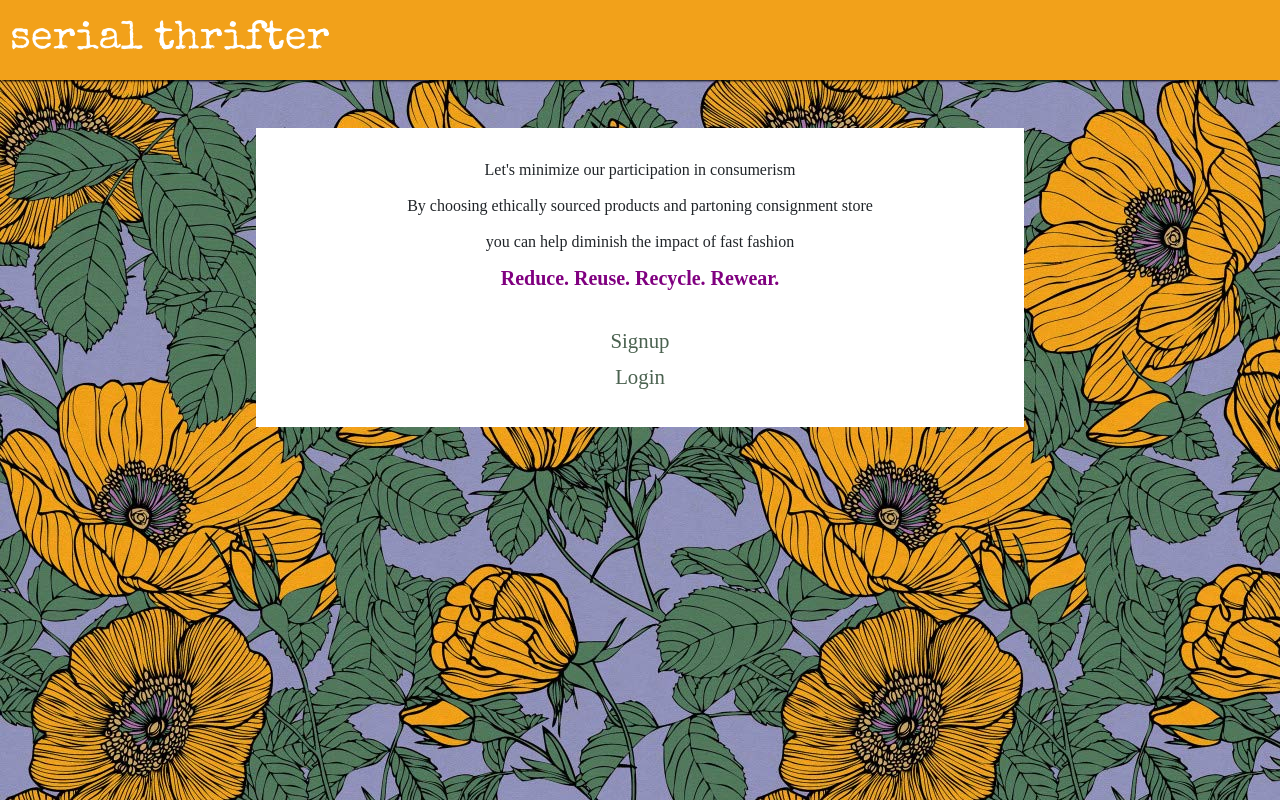
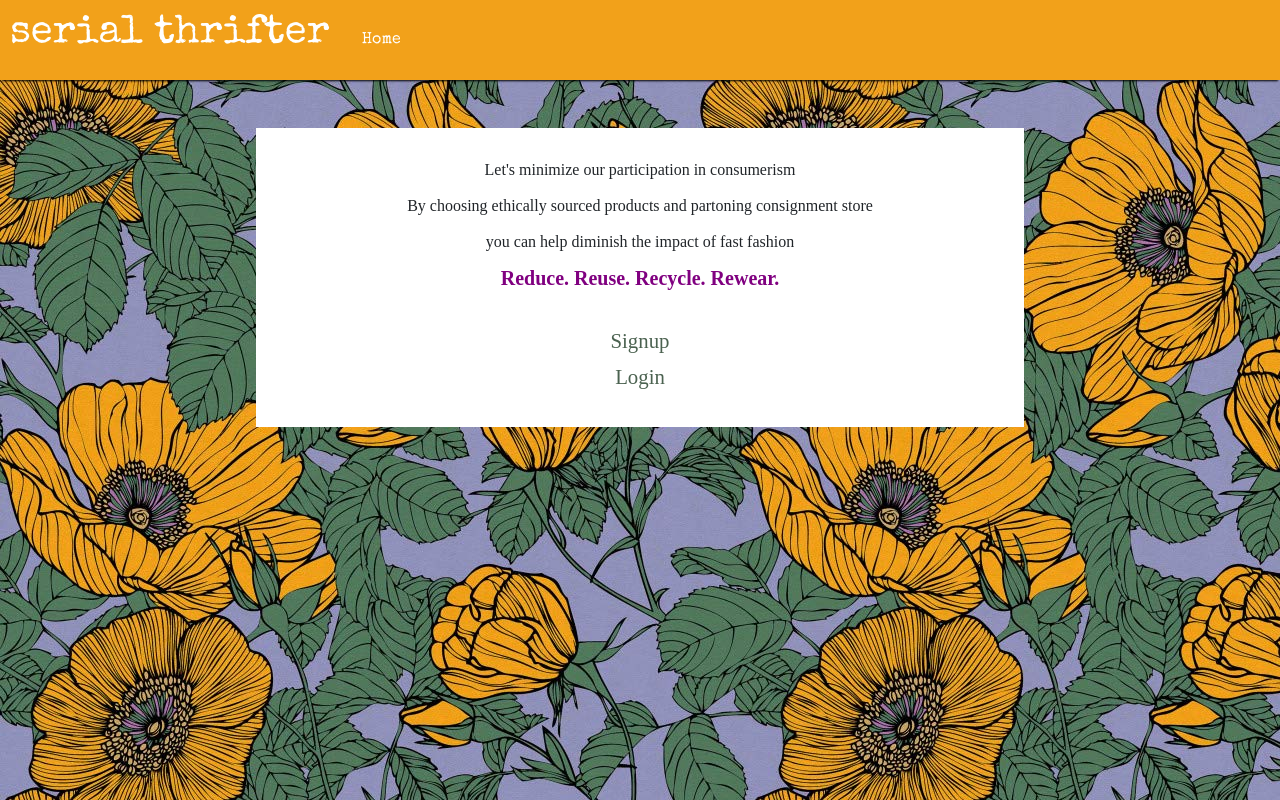
Before and after one commit to jessicabettsftw/serial_thrifter, a React (Create React App) app: page / in a window 1280 px wide. Built offline with nearby package versions, Linux system fonts and the light colour scheme; no server answers; a web font is replaced by a local one; what google-maps-react would draw is missing.

Commit message:
fixed nav bar back to normal

```diff
--- a/src/css/header.css
+++ b/src/css/header.css
@@ -1,6 +1,6 @@
 @import url('https://fonts.googleapis.com/css?family=Special+Elite');
 
-#header {
+.header {
   display: flex;
   position: fixed;
   top: 0;
--- a/src/template/Header.js
+++ b/src/template/Header.js
@@ -3,43 +3,24 @@ import { Link } from 'react-router-dom';
 
 const Header = props => {
   return (
-    <nav id="header" className="navbar navbar-expand-lg">
-      <Link id="title" className="navbar-brand" to="#">serial thrifter</Link>
-      <div className="dropdown-menu">
-        <Link id="link" class="dropdown-content" to='/stores'>Stores</Link>
-        <Link id="link" class="dropdown-content" to='/finds'>Finds</Link>
-        <Link id="link" class="dropdown-content" to='/upload-find'>Upload Find</Link>
-        <Link id="link" class="dropdown-content" exact to='/profiles'>Users</Link>
-      </div>
-    </nav>
+    <div className="header">
+      <h1 id="title" href="#">serial thrifter</h1>
+      <nav className="navbar navbar-expand-lg">
+        <div className="collapse navbar-collapse" id="navbarNavAltMarkup">
+          {props.user ?
+          <div className="navbar-nav links">
+            <Link className="nav-item nav-link" to='/stores'>Stores</Link>
+            <Link className="nav-item nav-link" to='/finds'>Finds</Link>
+            <Link className="nav-item nav-link" to='/upload-find'>Upload Find</Link>
+            <Link className="nav-item nav-link" to='/profiles'>Users</Link>
+              <Link className="nav-item nav-link" onClick={() => props.signOut()} >Sign Out</Link>
+              <Link id="link" className="nav-item nav-link" to='/user'><img className="avatar" src={props.user.image} alt="user" /></Link>
+          </div>
+          :<Link className="nav-item nav-link" to='/'>Home</Link>}
+        </div>
+      </nav>
 
-    // <div className="header flex justify-content-center">
-    //   <h1 id="title">serial thrifter</h1>
-    //     <div class="collapse navbar-collapse">
-    //       {props.user ?
-    //         <ul class="navbar-nav">
-    //         <li class="nav-item dropdown">
-    //           <a class="nav-link dropdown-toggle" href="#" id="navbarDropdown" role="button" data-toggle="dropdown" aria-haspopup="true" aria-expanded="false">
-    //             Navigation
-    //           </a>
-    //           <div class="dropdown-menu" aria-labelledby="navbarDropdown">
-    //
-    //           </div>
-    //         </li>
-    //           <li class="nav-item">
-    //               <Link className="nav-item nav-link" onClick={() => props.signOut()} >Sign Out</Link>
-    //           </li>
-    //           <li class="nav-item">
-    //               <Link id="link" className="nav-item nav-link" to='/user'><img className="avatar" src={props.user.image} alt="user" /></Link>
-    //           </li>
-    //
-    //         </ul>
-    //       : <ul class="nav">
-    //         <li class="nav-item">
-    //           <Link id="link" className="nav-item nav-link" to='/'>Home</Link>
-    //         </li></ul>}
-    //     </div>
-    //   </div>
+    </div>
   );
 };
 
```
